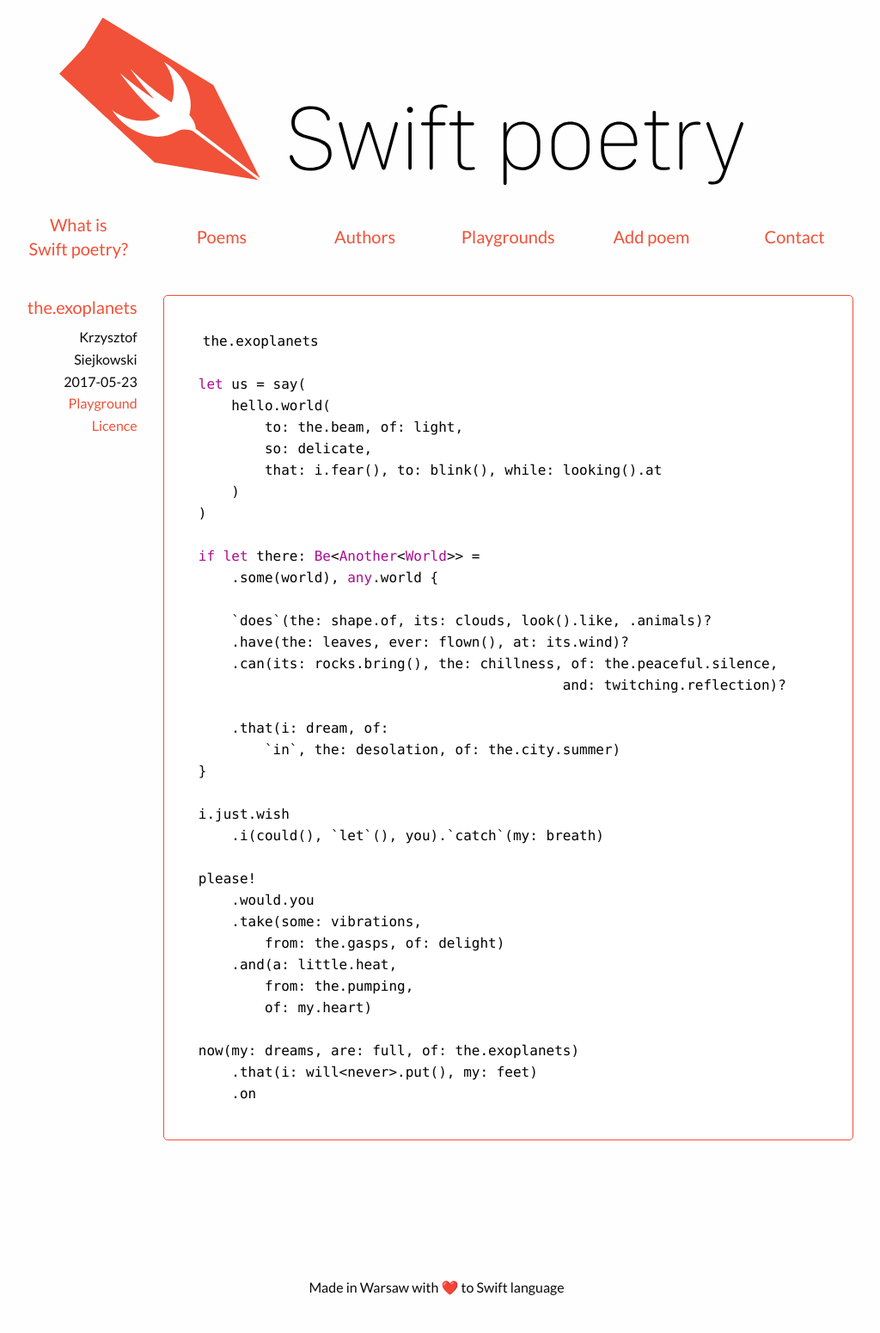
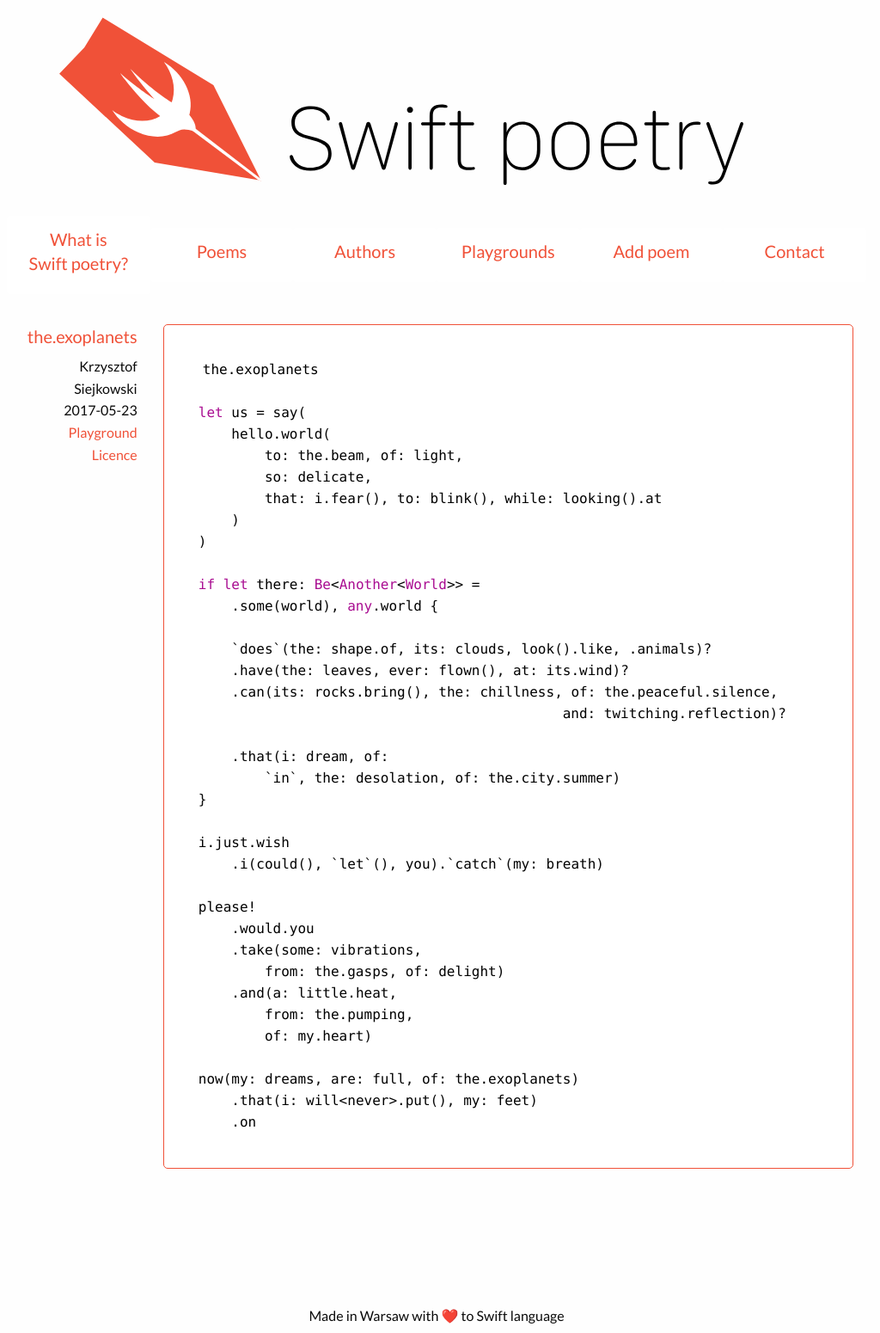
Before and after one commit to siejkowski/codepoems.xyz, a Jekyll site: the page built from index.html, in a window 1280 px wide. Shown: the whole page at 86% size, without its empty margins (132-1156 px from the left). Built offline with Jekyll 4.4.1, drawn with Linux system fonts in a browser that asks for light colours; before the commit the page ends 1516 px from its top, so only the background shows below that.

Commit message:
Few tweaks to styles, mostly just to let muself know it's still live

```diff
--- a/_includes/footer.html
+++ b/_includes/footer.html
@@ -1,7 +1,9 @@
 <div class="footer">
   <div class="row text-center align-middle">
-    <div class="small-10 small-offset-1 column">
-      <h6>Made in Warsaw with ❤️ to Swift language</h6>
+    <div class="small-10 small-offset-1 columns">
+      <h6>
+        Made in Warsaw with ❤️ to Swift language
+      </h6>
     </div>
   </div>
 </div>
--- a/_includes/header.html
+++ b/_includes/header.html
@@ -1,6 +1,6 @@
 <div class="header">
   <div class="row text-center align-bottom">
-    <div class="small-11 small-offset-0 column">
+    <div class="small-11 small-offset-0 columns">
       <img class="logo" src="/static/img/logo.svg"/>
     </div>
   </div>
--- a/_includes/menu.html
+++ b/_includes/menu.html
@@ -1,22 +1,46 @@
 <div class="menu">
   <div class="row text-center align-middle">
-    <div class="small-4 medium-4 large-2 column">
-      <h5><a href="/about/">What&nbsp;is Swift&nbsp;poetry?</a></h5>
+    <div class="small-6 medium-4 large-2 columns button">
+      <h5>
+        <a href="/about/">
+          What&nbsp;is Swift&nbsp;poetry?
+        </a>
+      </h5>
     </div>
-    <div class="small-4 medium-4 large-2 column">
-      <h5><a href="/poems/">Poems</a></h5>
+    <div class="small-6 medium-4 large-2 columns button">
+      <h5>
+        <a href="/poems/">
+          Poems
+        </a>
+      </h5>
     </div>
-    <div class="small-4 medium-4 large-2 column">
-      <h5><a href="/authors/">Authors</a></h5>
+    <div class="small-6 medium-4 large-2 columns button">
+      <h5>
+        <a href="/authors/">
+          Authors
+        </a>
+      </h5>
     </div>
-    <div class="small-4 medium-4 large-2 column">
-      <h5><a href="/book/">Playgrounds</a></h5>
+    <div class="small-6 medium-4 large-2 columns button">
+      <h5>
+        <a href="/book/">
+          Playgrounds
+        </a>
+      </h5>
     </div>
-    <div class="small-4 medium-4 large-2 column">
-      <h5><a href="/contribute/">Add poem</a></h5>
+    <div class="small-6 medium-4 large-2 columns button">
+      <h5>
+        <a href="/contribute/">
+          Add poem
+        </a>
+      </h5>
     </div>
-    <div class="small-4 medium-4 large-2 column">
-      <h5><a href="/explanation/">Contact</a></h5>
+    <div class="small-6 medium-4 large-2 columns button">
+      <h5>
+        <a href="/explanation/">
+          Contact
+        </a>
+      </h5>
     </div>
   </div>
 </div>
--- a/css/custom.css
+++ b/css/custom.css
@@ -14,6 +14,12 @@
 .menu {
   margin-bottom: 2em;
   margin-top: 2em;
+}
+
+.menu .button {
+  margin-bottom: 0.25em;
+  margin-top: 0.25em;
+  background-color: #ffffff;
 }
 
 .poem {
```
